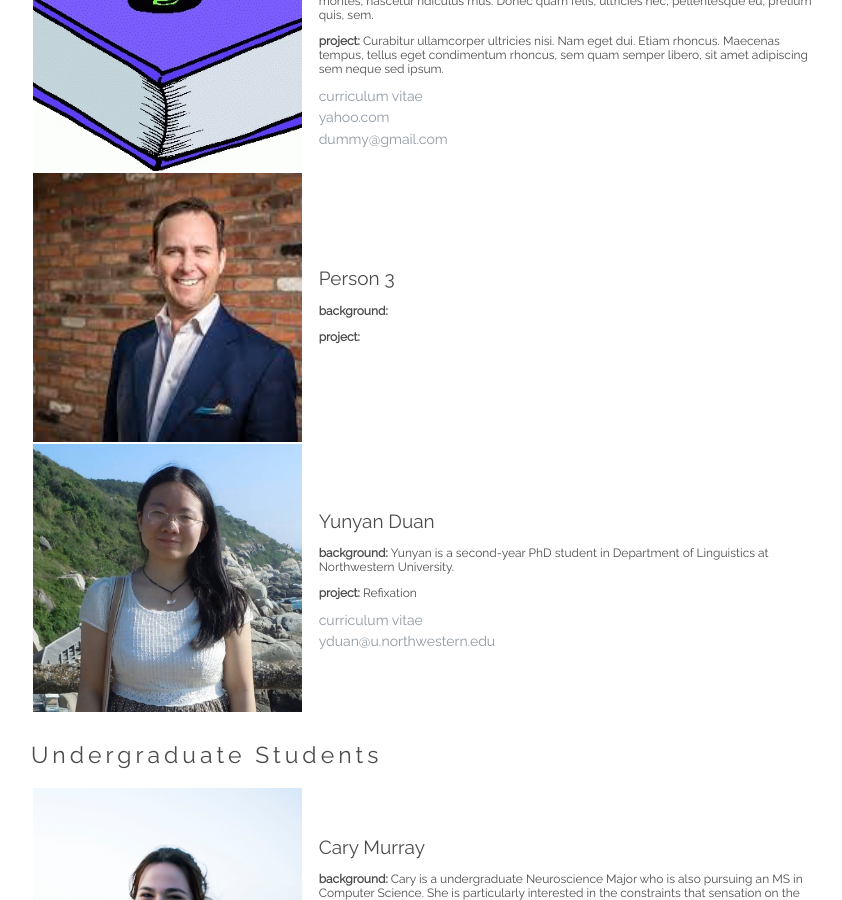
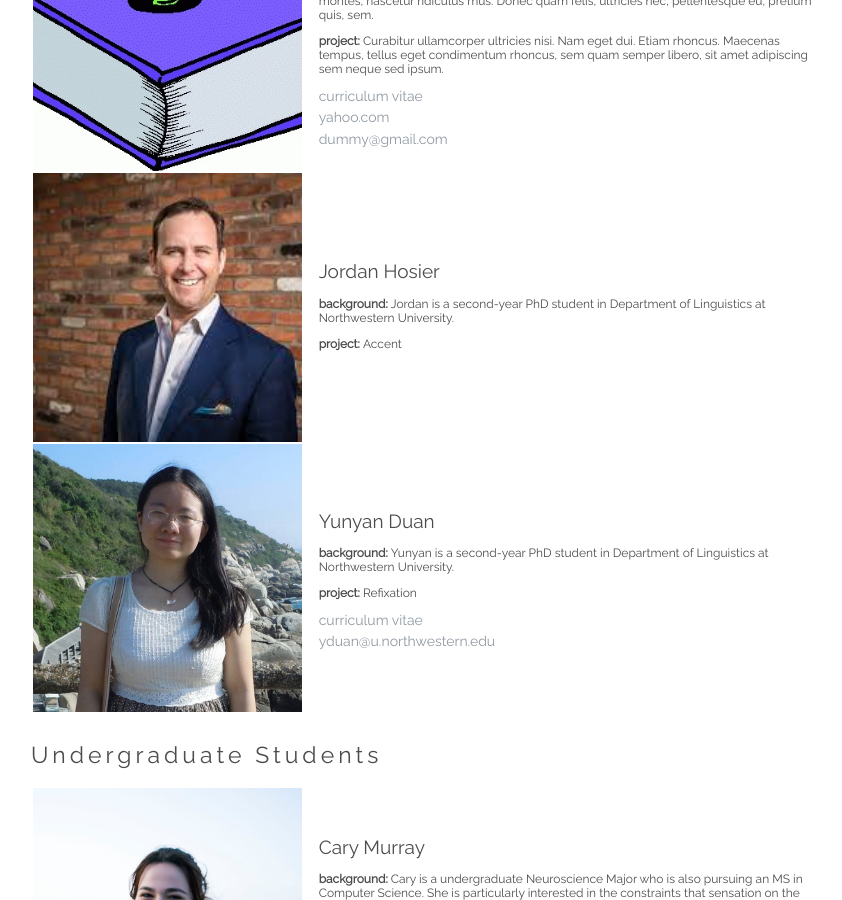
Before and after one commit to langcomp/langcomp.github.io, a Jekyll site: the page built from people.html, in a window 1280 px wide and 900 px high, scrolled down 691 px. Shown: the whole window, without its empty margins (209-1051 px from the left). Built offline with Jekyll 4.4.1, drawn with Linux system fonts in a browser that asks for light colours.

Commit message:
Update grads.yaml

```diff
--- a/_data/people/grads.yaml
+++ b/_data/people/grads.yaml
@@ -22,9 +22,13 @@
   contact:
     email: dummy@gmail.com
 
-- name: Person 3
+- name: Jordan Hosier
   position: Graduate Student
   picture: 'guy.jpeg'
+  background: >
+    Jordan is a second-year PhD student in Department of Linguistics at Northwestern University.
+  projects:  Accent
+  links: ""
 
 - name: Yunyan Duan
   position: Graduate student
```
